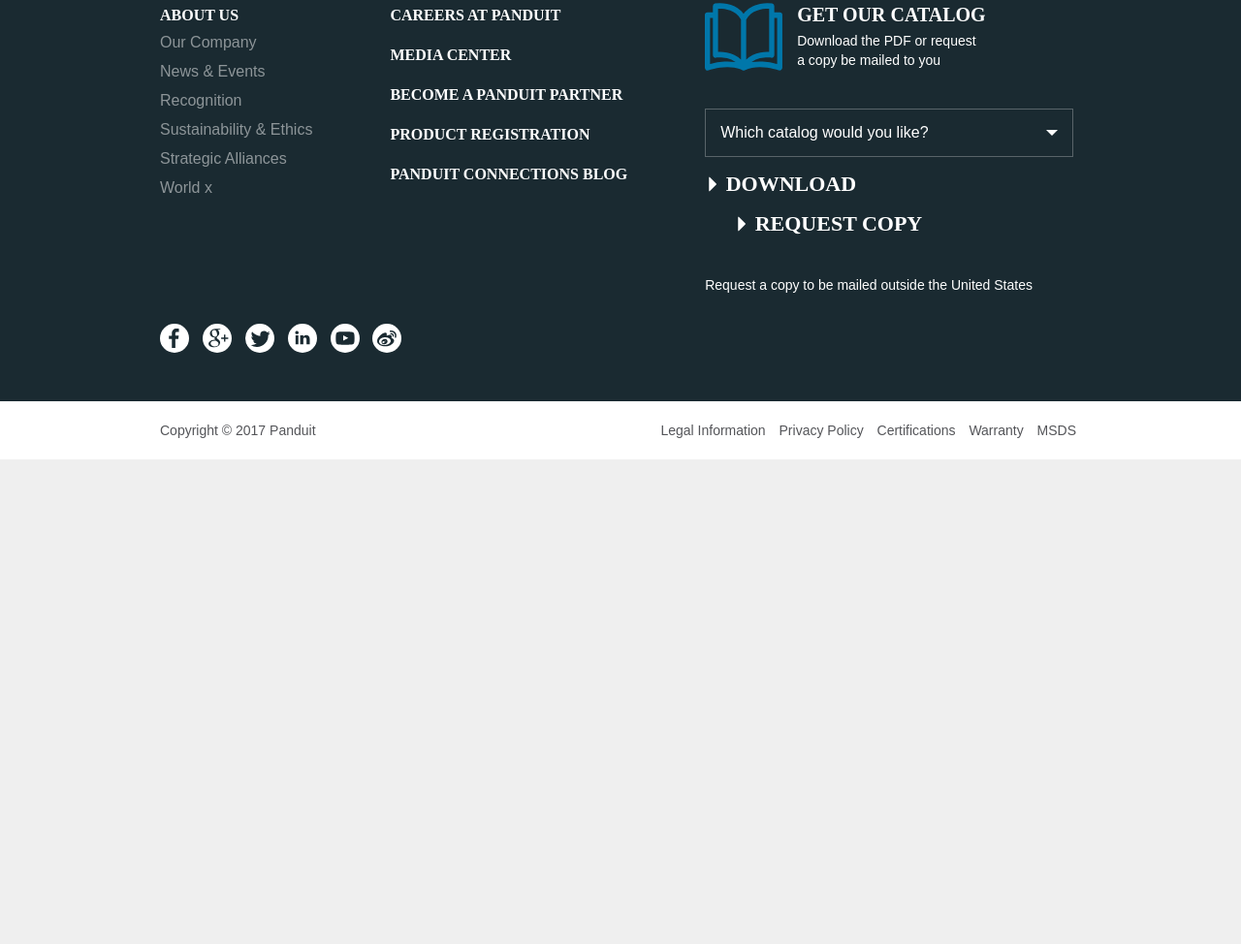
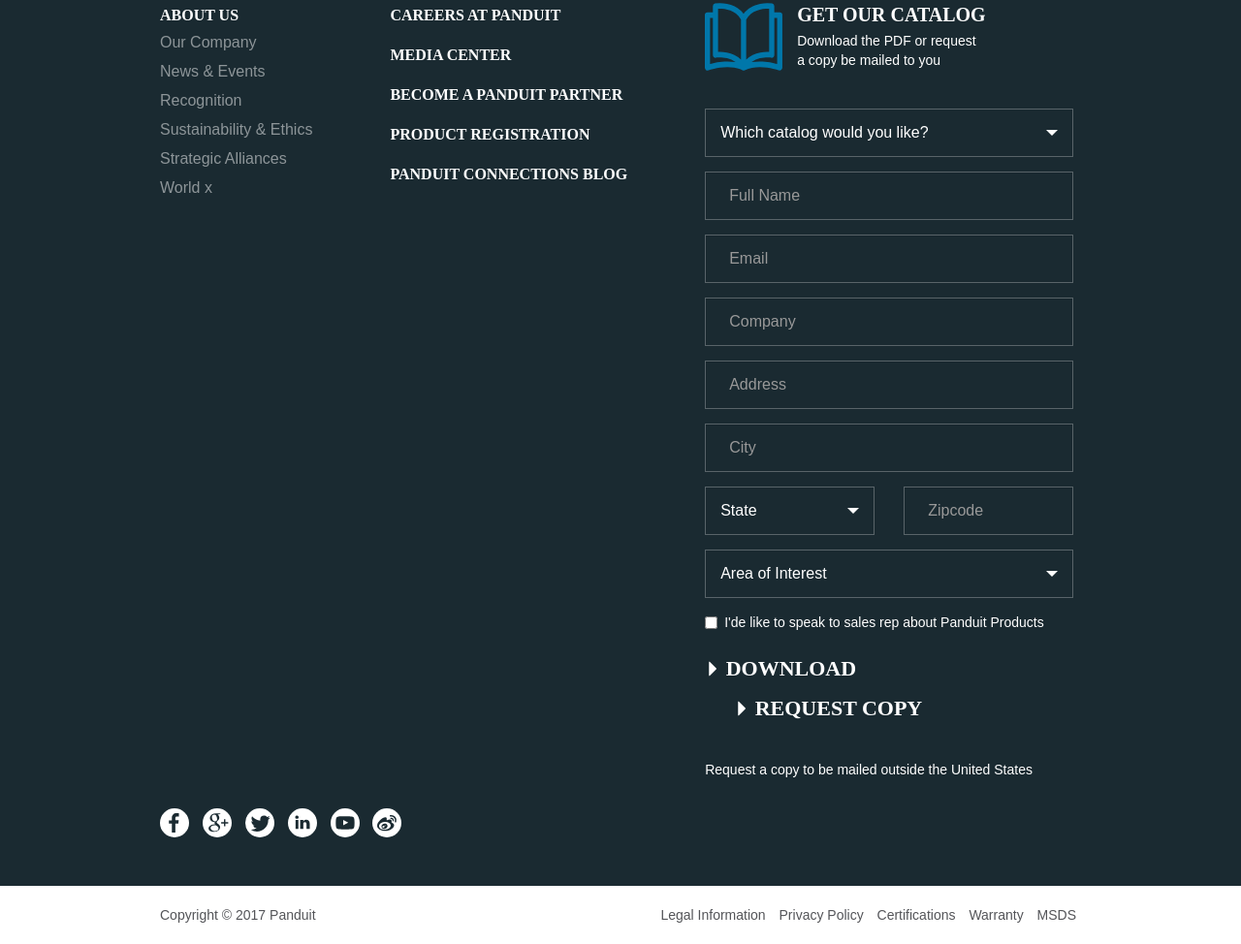
Before and after one commit to sselvara/panduit-ui, a plain HTML site: page index.html in a window 1280 px wide. Shown: the part 2922-3896 px from the top of the page at 97% size. Before the commit the page ends 3396 px from the top, so only its background shows below. Drawn offline with nearby package versions, Linux system fonts and the light colour scheme.

Commit message:
Initial version of footer form - created for desktop - need to be worked for other break points - check box styling is pending

```diff
--- a/css/panduit.css
+++ b/css/panduit.css
@@ -462,6 +462,22 @@
 .pdt-legal-links {
     float:right;
 }
+
+/** Footer form **/
+.pdt-catalog-form input{
+  border: 1px solid rgba(235, 235, 235, 0.3);
+  border-radius: 0;
+  background-color: transparent;
+  font-size: 16px;
+  line-height: 18px;
+  padding: 24px;
+  text-align: left;
+}
+
+.pdt-catalog-form .footer-form{
+  margin-top: 15px;
+}
+
 /** end homepage css **/
 /** begin product details **/
 .pdt-product-details {
--- a/index.html
+++ b/index.html
@@ -286,7 +286,61 @@
                                     <li role="separator" class="divider"></li>
                                     <li><a href="#">Separated link</a></li>
                                 </ul>
+
                             </div>
+                            <form class="footer-form">
+                              <div class="form-group">
+                                <label class="sr-only" for="fullname">Full Name</label>
+                                <input type="text" class="form-control" id="fullname" placeholder="Full Name">
+                              </div>
+                              <div class="form-group">
+                                <label class="sr-only" for="email">Email Address</label>
+                                <input type="email" class="form-control" id="email" placeholder="Email">
+                              </div>
+                              <div class="form-group">
+                                <label class="sr-only" for="company">Company</label>
+                                <input type="text" class="form-control" id="company" placeholder="Company">
+                              </div>
+                              <div class="form-group">
+                                <label class="sr-only" for="company">Address</label>
+                                <input type="text" class="form-control" id="address" placeholder="Address">
+                              </div>
+                              <div class="form-group">
+                                <label class="sr-only" for="company">City</label>
+                                <input type="text" class="form-control" id="city" placeholder="City">
+                              </div>
+                              <div class="form-group row clearfix">
+                                  <div class="dropdown col-md-6">
+                                      <button class="btn dropdown-toggle" type="button" id="state-dropdown" data-toggle="dropdown" aria-haspopup="true" aria-expanded="true">State<span class="caret"></span></button>
+                                      <ul class="dropdown-menu" aria-labelledby="state-dropdowm">
+                                          <li><a href="#">Action</a></li>
+                                          <li><a href="#">Another action</a></li>
+                                          <li><a href="#">Something else here</a></li>
+                                          <li><a href="#">Separated link</a></li>
+                                      </ul>
+                                 </div>
+                                <div class="col-md-6">
+                                  <label class="sr-only" for="company">Zipcode</label>
+                                  <input type="text" class="form-control" id="zipcode" placeholder="Zipcode">
+                                </div>
+                              </div>
+                              <div class="form-group">
+                                <div class="dropdown">
+                                    <button class="btn dropdown-toggle" type="button" id="area-dropdown" data-toggle="dropdown" aria-haspopup="true" aria-expanded="true">Area of Interest<span class="caret"></span></button>
+                                    <ul class="dropdown-menu" aria-labelledby="area-dropdowm">
+                                        <li><a href="#">Action</a></li>
+                                        <li><a href="#">Another action</a></li>
+                                        <li><a href="#">Something else here</a></li>
+                                        <li><a href="#">Separated link</a></li>
+                                    </ul>
+                               </div>
+                              </div>
+                              <div class="checkbox">
+                                <label>
+                                  <input type="checkbox"> I'de like to speak to sales rep about Panduit Products
+                                </label>
+                              </div>
+                            </form>
                             <div class="pdt-catalog-btn-wrapper">
                                 <a href="#" class="pdt-cta-lt"><span class="glyphicon glyphicon-triangle-right" aria-hidden="true"></span> Download</a>
                                 <a href="#" class="pdt-cta-lt"><span class="glyphicon glyphicon-triangle-right" aria-hidden="true"></span> Request Copy</a>
```
